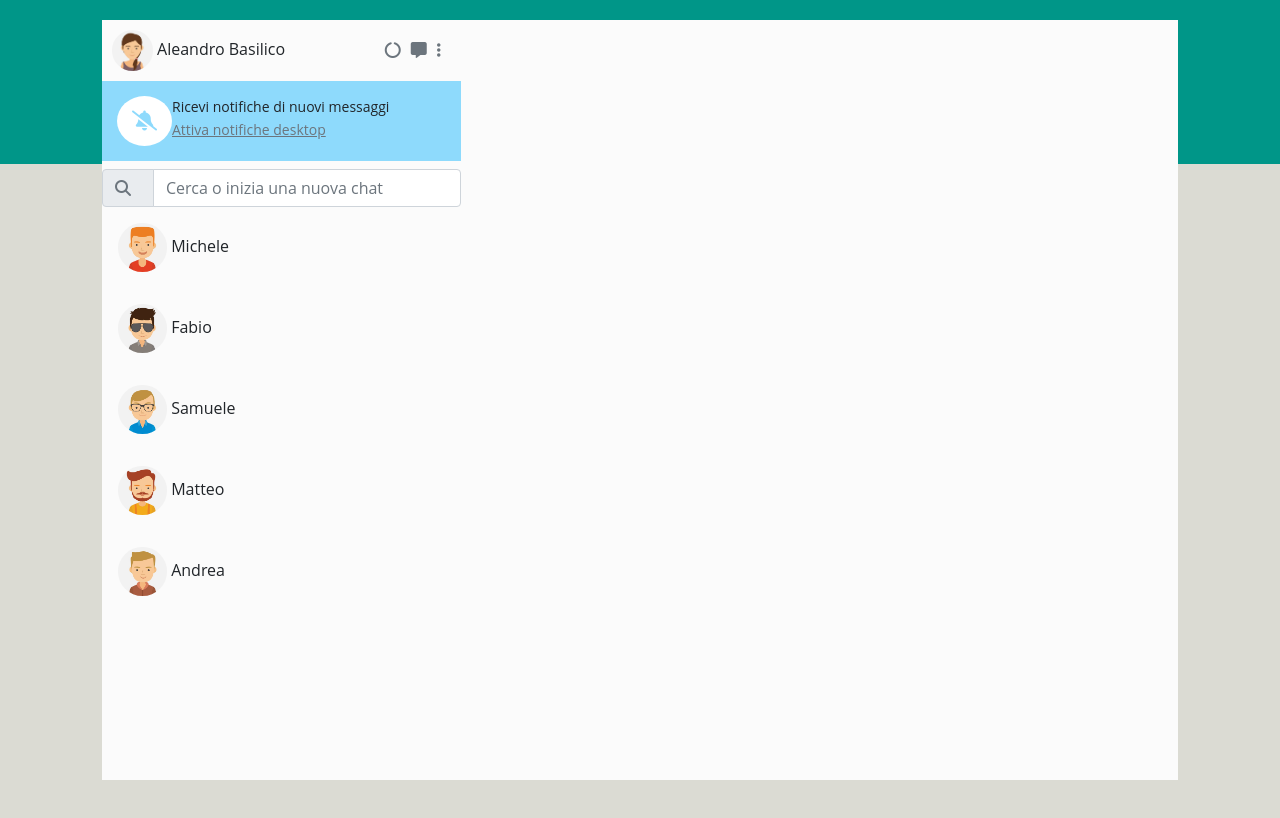
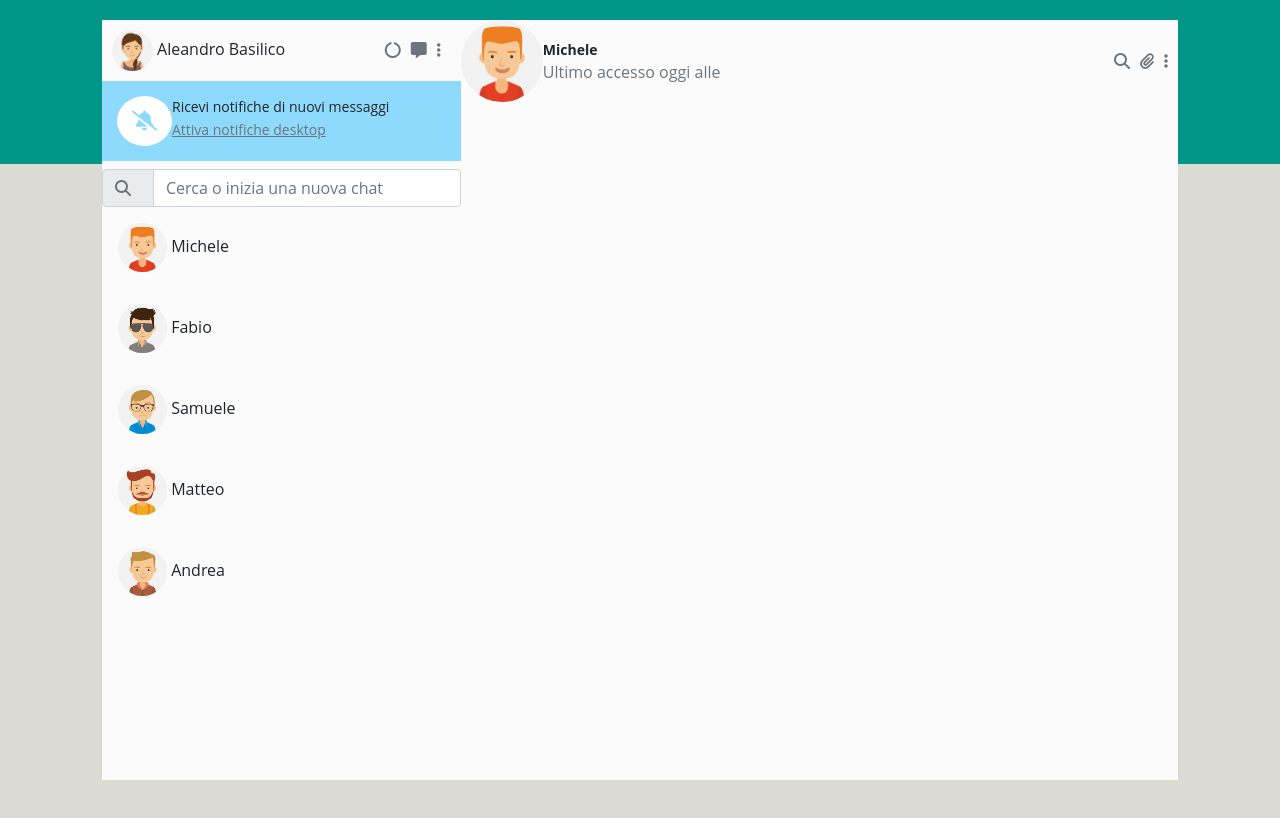
Before and after one commit to Aleandro2119/vue-boolzapp, a plain HTML site: page index.html in a window 1280 px wide. Drawn offline with nearby package versions, Linux system fonts and the light colour scheme.

Commit message:
Add header contact

```diff
--- a/index.html
+++ b/index.html
@@ -79,11 +79,33 @@
                         <span>Andrea</span>
                     </div>
                 </div>
-                <div class="col-8"></div>
+
             </div>
-        </div>
 
-        <script src="js/script.js"></script>
+            <!--Sidebar right-->
+
+            <div class="col-8 p-0 d-flex flex-column">
+
+                <!--Header contact-->
+
+                <div id="user-header" class="d-flex justify-content-between align-items-center">
+                    <div class="header-contact d-flex  align-items-center">
+                        <img class=" img-form img-fluid rounded-circle " src="img/avatar_1.jpg" alt="Avatar 1">
+                        <div class="align-items-center ">
+                            <p class="mb-0"><b>Michele</b></p>
+                            <span class="access text-secondary">Ultimo accesso oggi alle</span>
+                        </div>
+                    </div>
+                    <div class="icon text-secondary d-flex">
+                        <i class="fas fa-search"></i>
+                        <i class="fas fa-paperclip"></i>
+                        <i class="fas fa-ellipsis-v"></i>
+                    </div>
+                </div>
+
+            </div>
+
+            <script src="js/script.js"></script>
 </body>
 
 </html>
```
